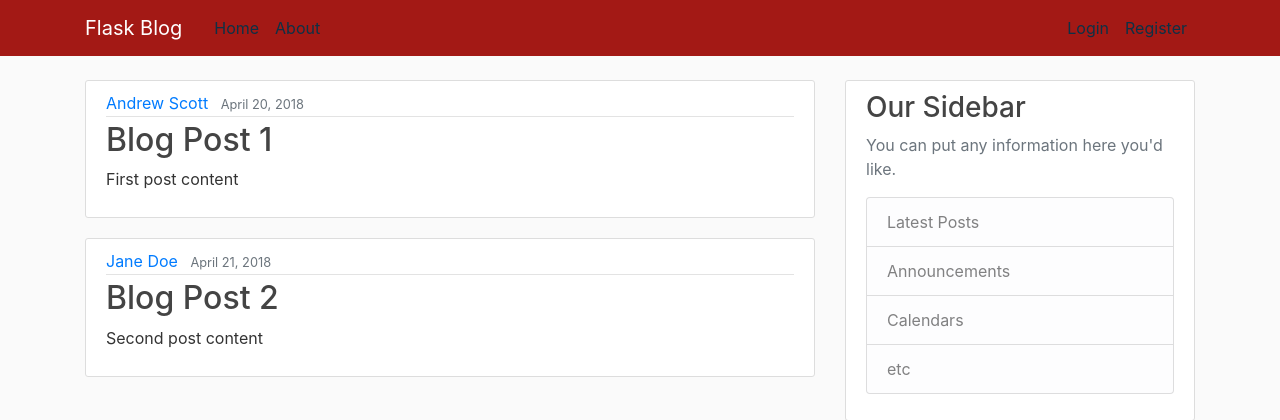
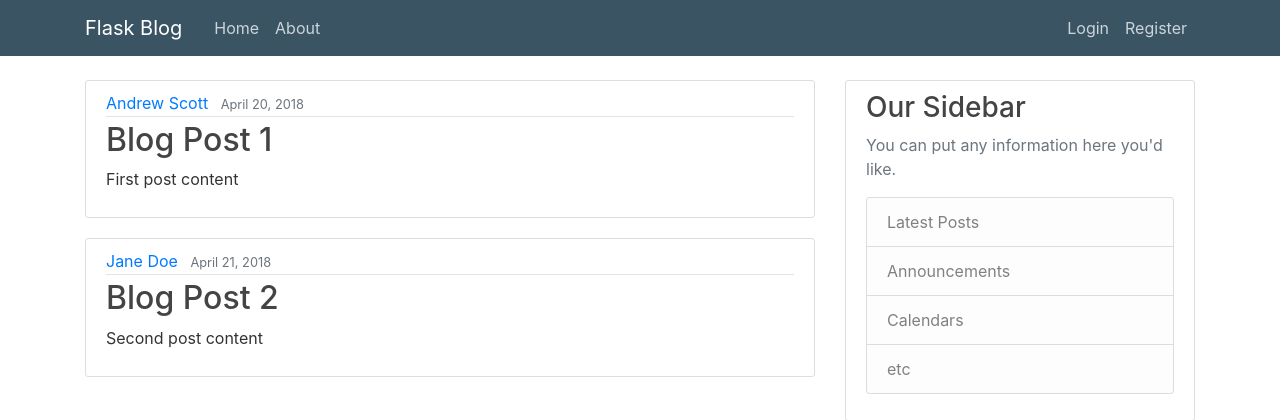
Before and after one commit to andrewbuildsthings/flaskblog, a Flask app: page / in a window 1280 px wide. Shown: the top 420 px of the page. Run offline with Flask 2, Linux system fonts and the light colour scheme; some libraries are stand-ins or nearby versions.

Commit message:
Update main.css

```diff
--- a/static/main.css
+++ b/static/main.css
@@ -1,5 +1,5 @@
 body {
-    background: #fafafa;
+  background: #ffffff;
   color: #333333;
   margin-top: 5rem;
 }
@@ -9,11 +9,11 @@ body {
 }
 
 .bg-steel {
-    background-color: #a31915;
+  background-color: #3a5464;
 }
 
 .site-header .navbar-nav .nav-link {
-    color: #0d3146;
+  color: #cbd5db;
 }
 
 .site-header .navbar-nav .nav-link:hover {
@@ -37,7 +37,7 @@ body {
 }
 
 a.article-title:hover {
-    color: #da0e0e;
+  color: #2381d3;
   text-decoration: none;
 }
 
```
Lines whose indentation alone changed are shown as unchanged.
